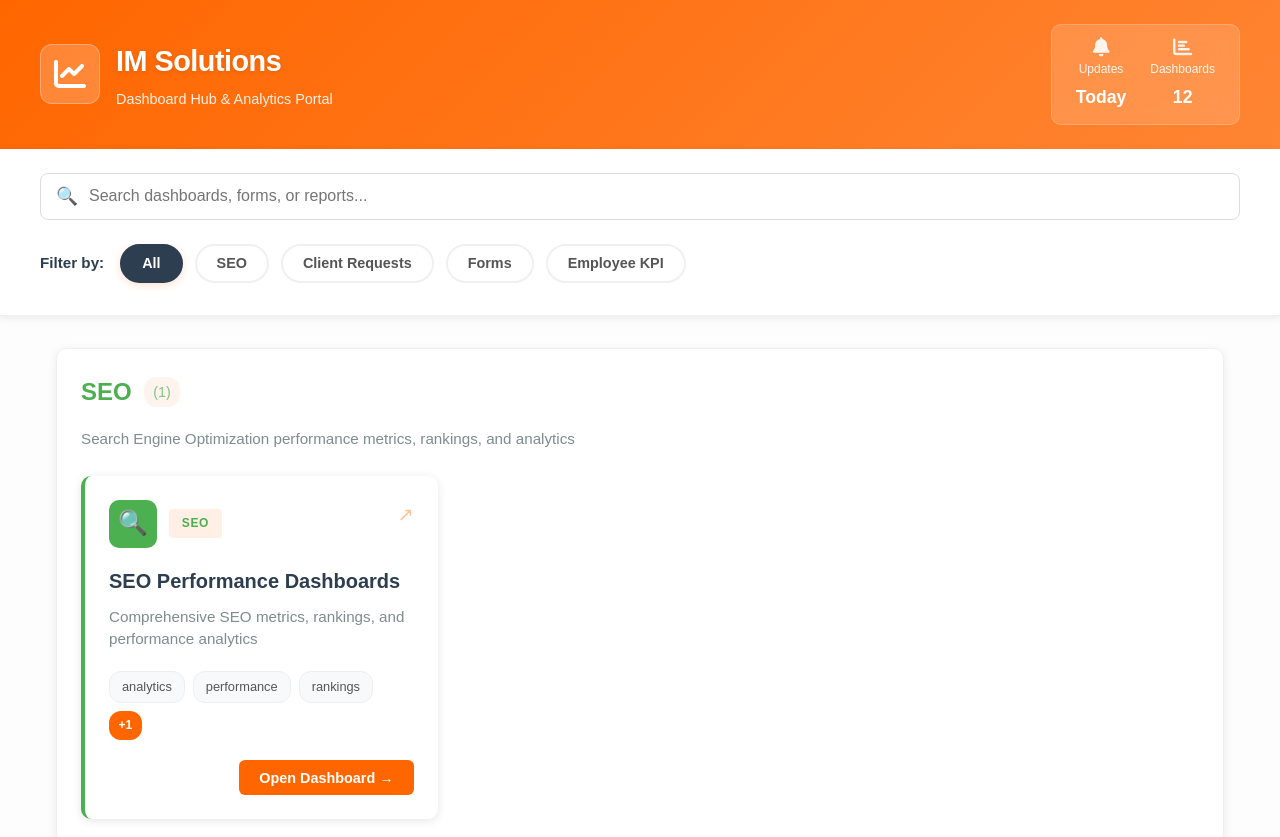
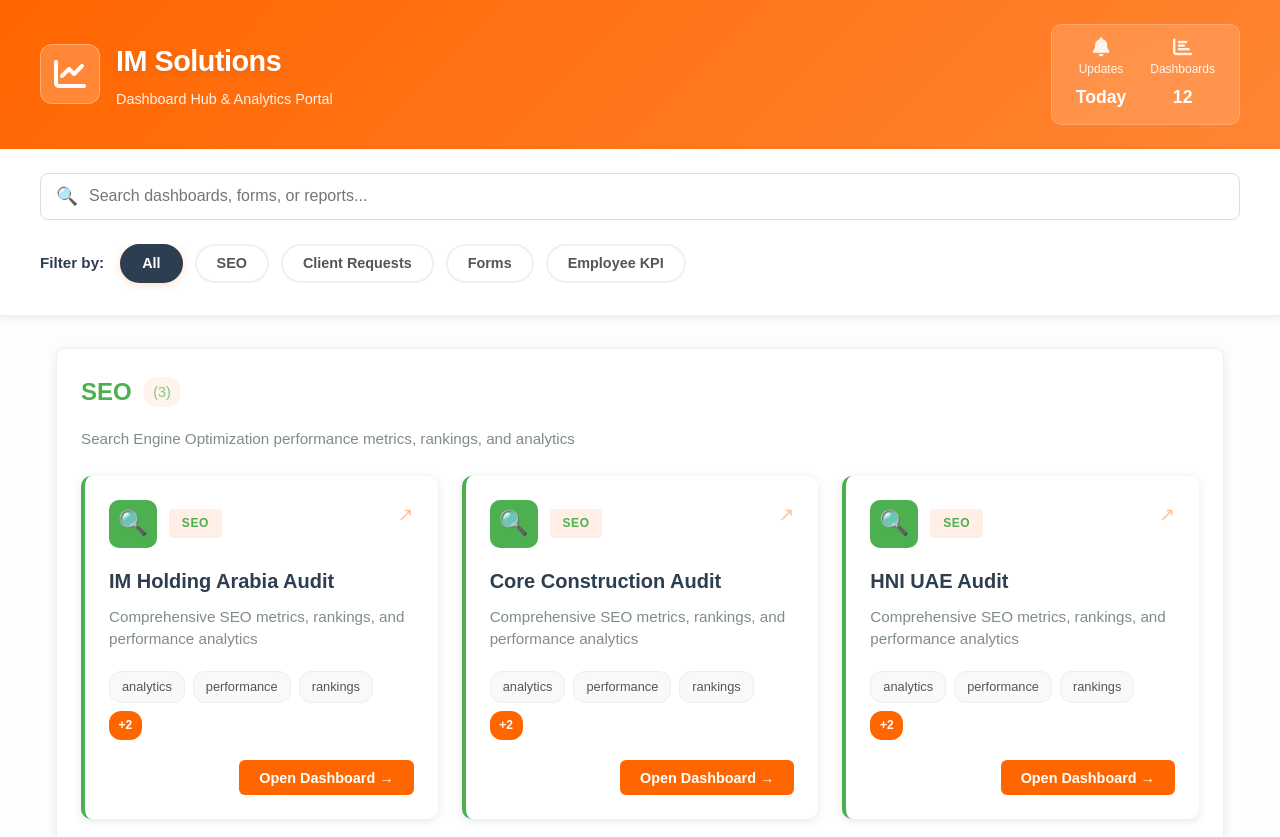
Before and after one commit to Ahella-Bassem-Mohammed/IMSolutions-Dashboard, a React (Create React App) app: page / in a window 1280 px wide. Shown: the top 837 px of the page. Built offline with nearby package versions, Linux system fonts and the light colour scheme.

Commit message:
added hni and core

```diff
--- a/src/data/links.js
+++ b/src/data/links.js
@@ -2,14 +2,37 @@
   // SEO Performance (as per your request)
   {
     id: 1,
-    title: "SEO Performance Dashboards",
+    title: "IM Holding Arabia Audit",
     description:
       "Comprehensive SEO metrics, rankings, and performance analytics",
-    url: "https://lookerstudio.google.com/s/tmdR-oCAVxI",
+    url: "https://lookerstudio.google.com/reporting/cd2cda87-5149-459d-a423-2f5808c55ffe",
     category: "SEO",
     icon: "🔍",
     backgroundColor: "#4CAF50",
-    tags: ["analytics", "performance", "rankings", "seo"],
+    tags: ["analytics", "performance", "rankings", "seo", "im holding"],
+  },
+  {
+    id: 11,
+    title: "Core Construction Audit ",
+    description:
+      "Comprehensive SEO metrics, rankings, and performance analytics",
+    url: "https://lookerstudio.google.com/reporting/f4988046-c9c4-4148-9ed1-5310c744fee9",
+    category: "SEO",
+    icon: "🔍",
+    backgroundColor: "#4CAF50",
+    tags: ["analytics", "performance", "rankings", "seo", "im holding"],
+  },
+
+  {
+    id: 12,
+    title: "HNI UAE Audit ",
+    description:
+      "Comprehensive SEO metrics, rankings, and performance analytics",
+    url: "https://lookerstudio.google.com/reporting/f4988046-c9c4-4148-9ed1-5310c744fee9",
+    category: "SEO",
+    icon: "🔍",
+    backgroundColor: "#4CAF50",
+    tags: ["analytics", "performance", "rankings", "seo", "hni"],
   },
 
   // Project Pages (couple of pages for each project)
```
